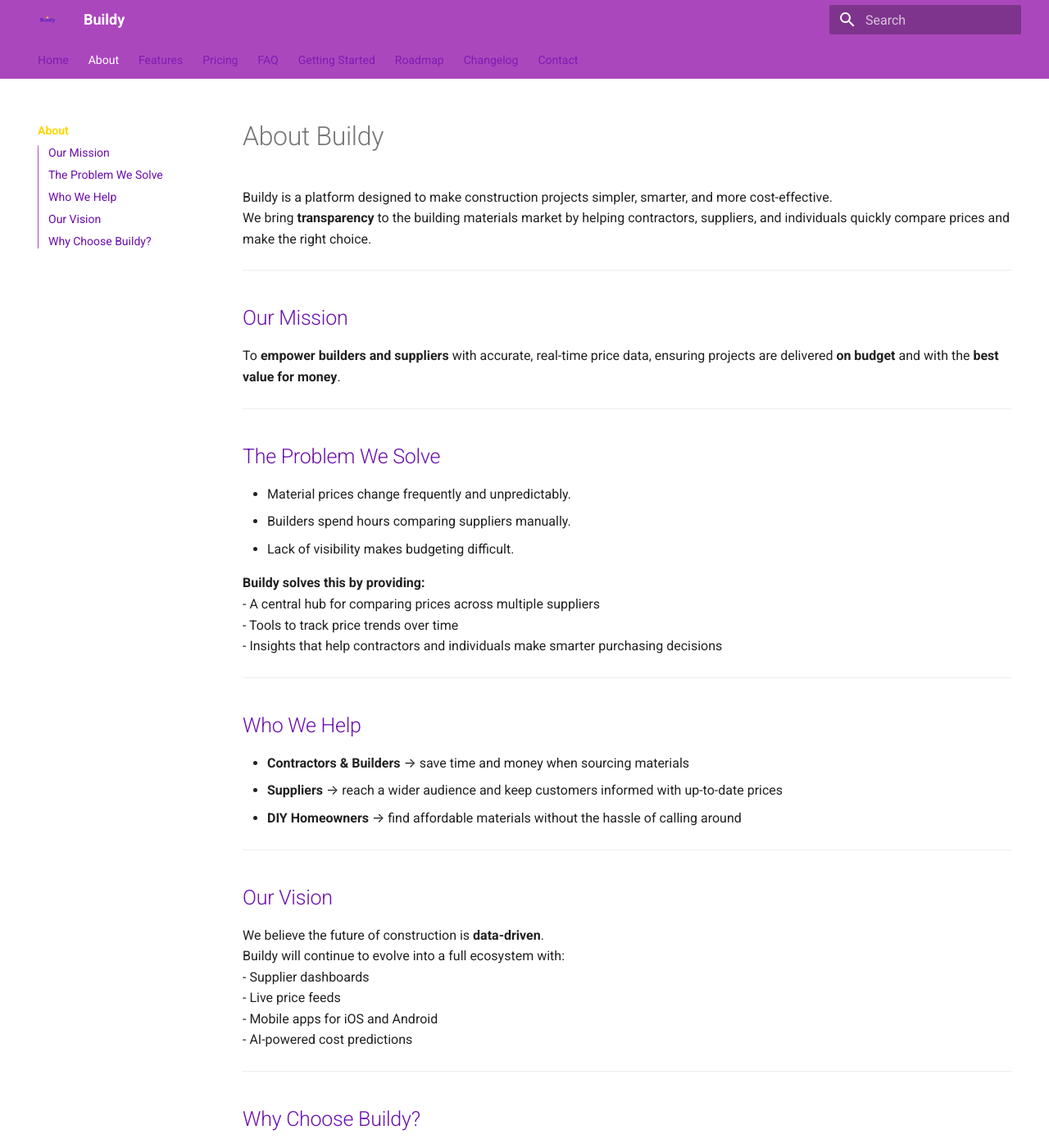
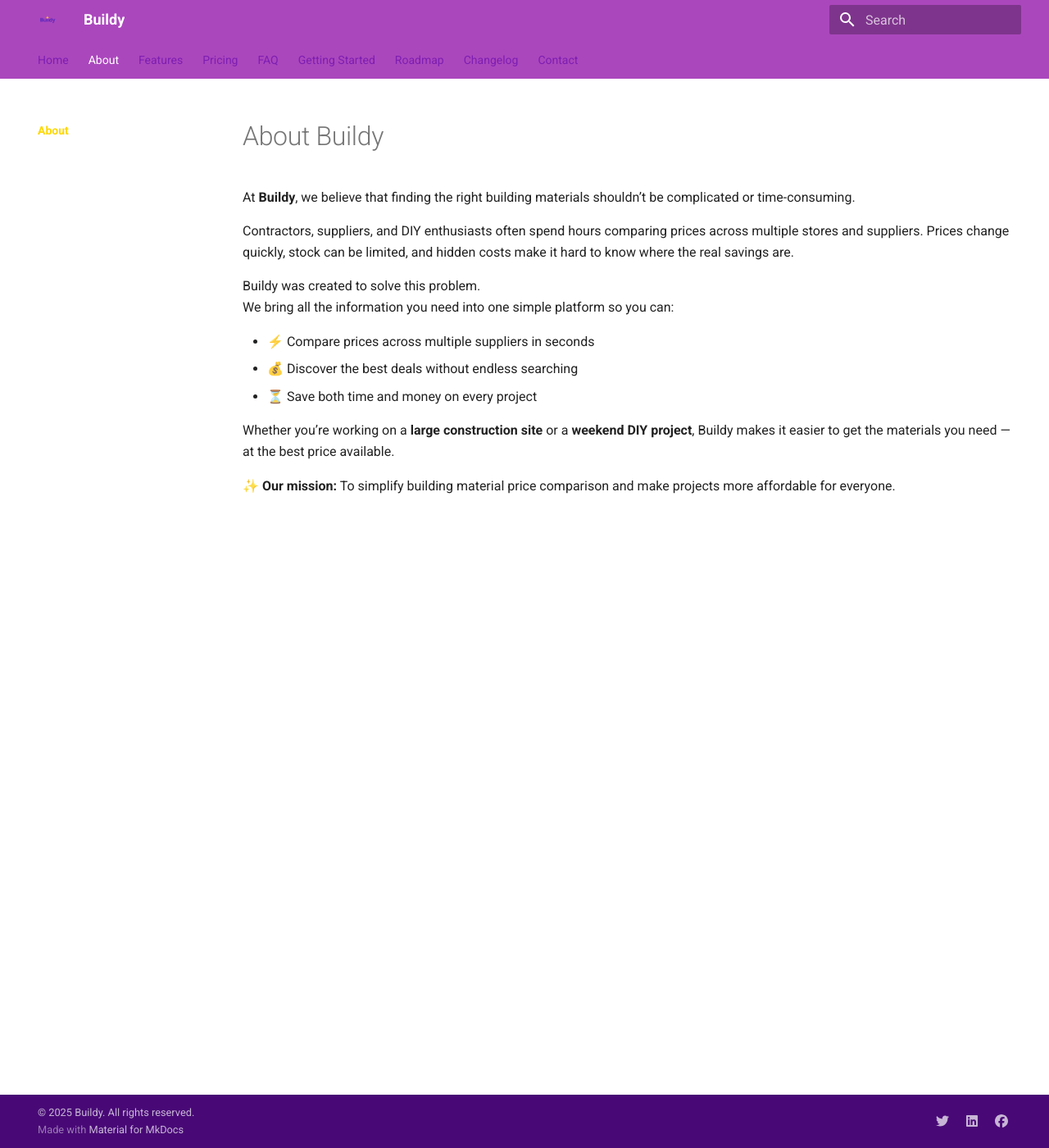
Before and after one commit to Kello54/Buildy, an MkDocs documentation site: the page built from docs/about.md, in a window 1280 px wide and 1400 px high. Shown: the whole window at 82% size. Built offline with MkDocs 1.6.1 and Material for MkDocs 9.7.7, drawn with Linux system fonts in a browser that asks for light colours; some of the changed text lies outside the part shown.

Commit message:
Update about.md

```diff
--- a/docs/about.md
+++ b/docs/about.md
@@ -1,51 +1,16 @@
 # About Buildy
 
-Buildy is a platform designed to make construction projects simpler, smarter, and more cost-effective.
-We bring **transparency** to the building materials market by helping contractors, suppliers, and individuals quickly compare prices and make the right choice.
+At **Buildy**, we believe that finding the right building materials shouldn’t be complicated or time-consuming.
 
----
+Contractors, suppliers, and DIY enthusiasts often spend hours comparing prices across multiple stores and suppliers. Prices change quickly, stock can be limited, and hidden costs make it hard to know where the real savings are.
 
-## Our Mission
+Buildy was created to solve this problem.
+We bring all the information you need into one simple platform so you can:
 
-To **empower builders and suppliers** with accurate, real-time price data, ensuring projects are delivered **on budget** and with the **best value for money**.
+- ⚡ Compare prices across multiple suppliers in seconds
+- 💰 Discover the best deals without endless searching
+- ⏳ Save both time and money on every project
 
----
+Whether you’re working on a **large construction site** or a **weekend DIY project**, Buildy makes it easier to get the materials you need — at the best price available.
 
-## The Problem We Solve
-
-- Material prices change frequently and unpredictably.
-- Builders spend hours comparing suppliers manually.
-- Lack of visibility makes budgeting difficult.
-
-**Buildy solves this by providing:**
-- A central hub for comparing prices across multiple suppliers
-- Tools to track price trends over time
-- Insights that help contractors and individuals make smarter purchasing decisions
-
----
-
-## Who We Help
-
-- **Contractors & Builders** → save time and money when sourcing materials
-- **Suppliers** → reach a wider audience and keep customers informed with up-to-date prices
-- **DIY Homeowners** → find affordable materials without the hassle of calling around
-
----
-
-## Our Vision
-
-We believe the future of construction is **data-driven**.
-Buildy will continue to evolve into a full ecosystem with:
-- Supplier dashboards
-- Live price feeds
-- Mobile apps for iOS and Android
-- AI-powered cost predictions
-
----
-
-## Why Choose Buildy?
-
-✅ Transparent pricing
-✅ Easy supplier comparison
-✅ Growing network of trusted partners
-✅ Built for the future of construction
+✨ **Our mission:** To simplify building material price comparison and make projects more affordable for everyone.
```
